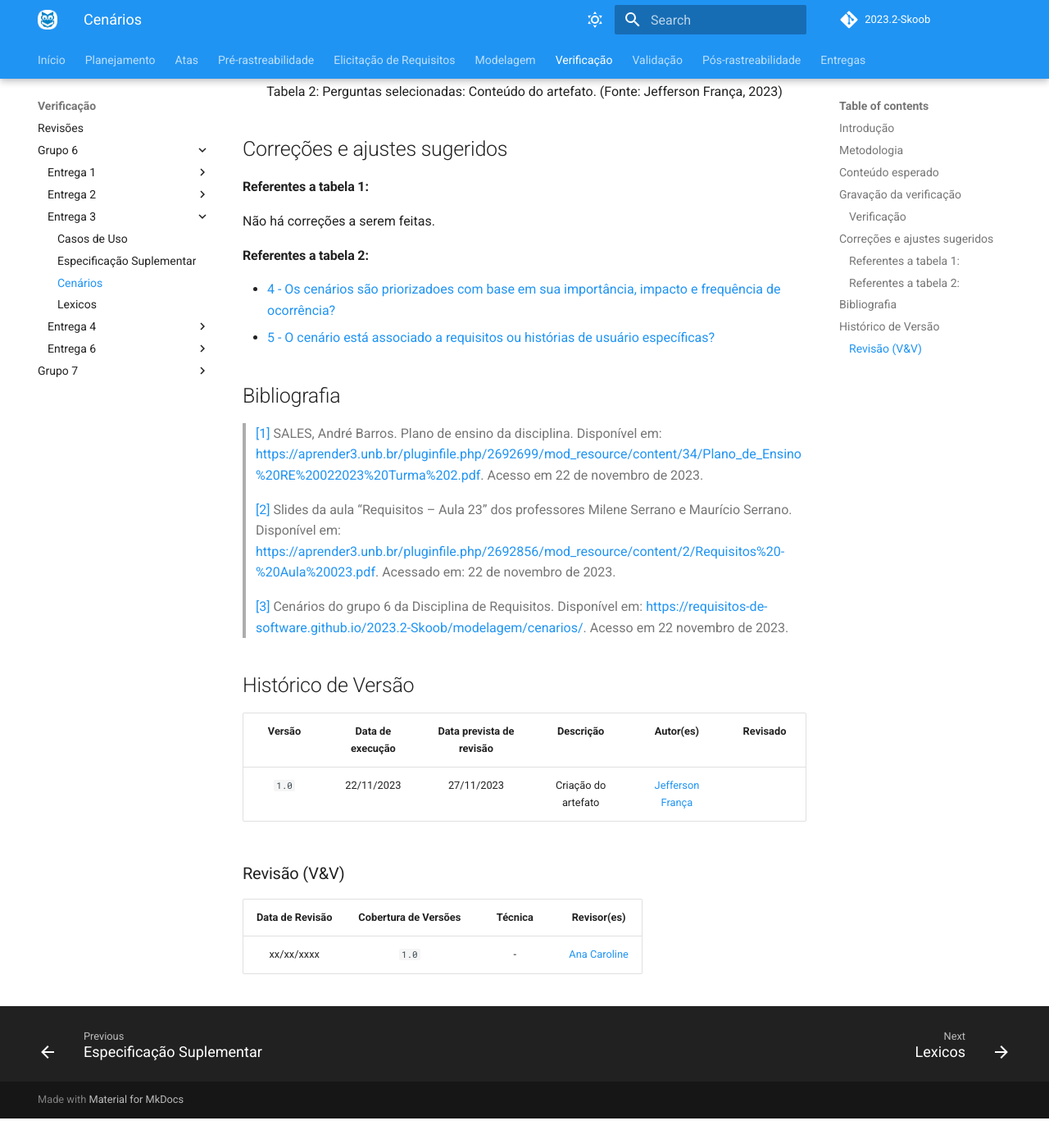
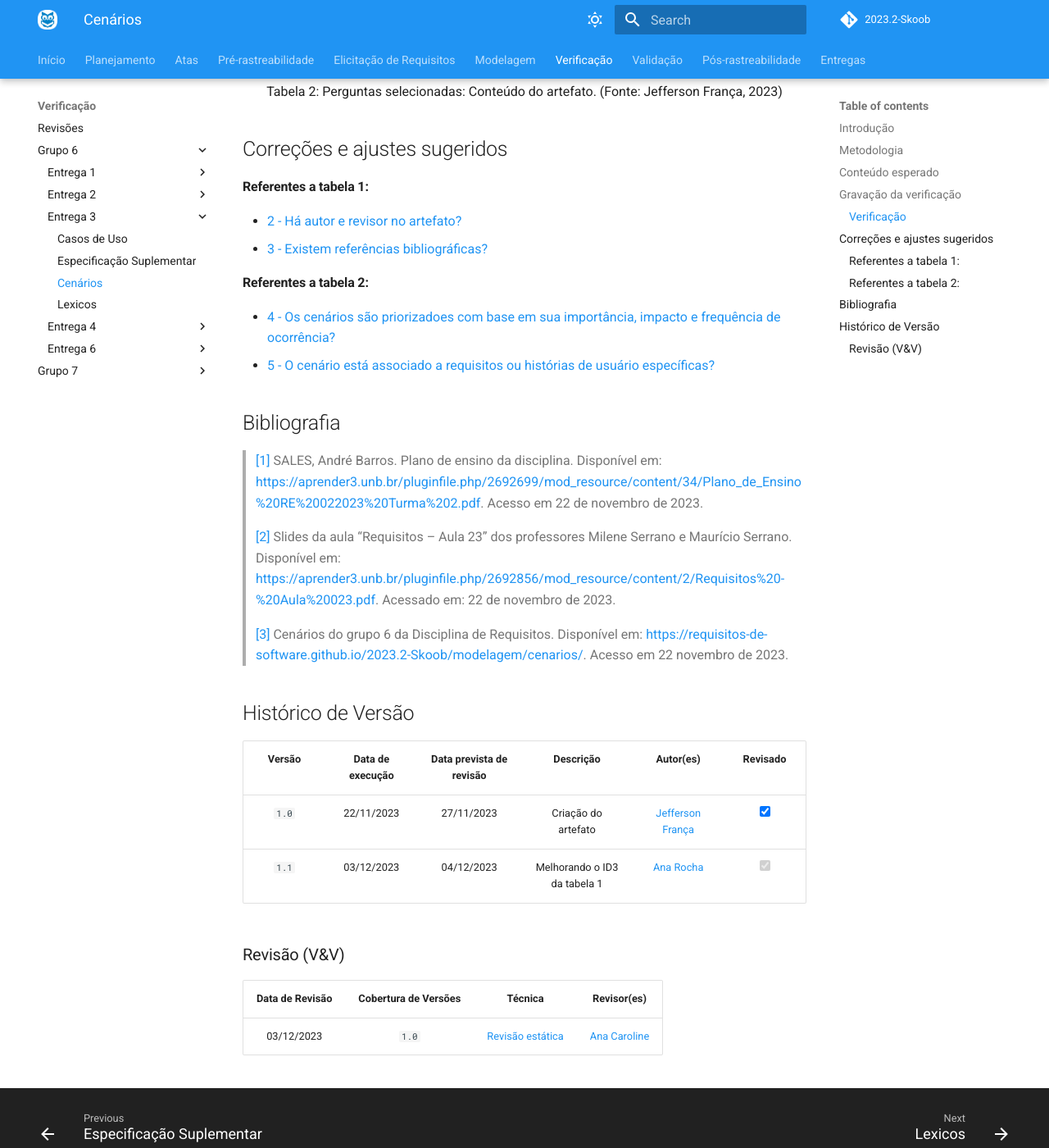
Before and after one commit to Requisitos-de-Software/2023.2-Skoob, an MkDocs documentation site: the page built from docs/verificacao/grupo6/cenarios_6.md, in a window 1280 px wide and 1400 px high, scrolled down 3928 px. Shown: the whole window at 82% size. Built offline with MkDocs 1.6.1 and Material for MkDocs 9.7.7, drawn with Linux system fonts in a browser that asks for light colours; comment, search, counter and statistics services are not loaded; before the commit the page ends 5292 px from its top, so only the background shows below that; some of the changed text lies outside the part shown.

Commit message:
revisão

```diff
--- a/docs/verificacao/grupo6/cenarios_6.md
+++ b/docs/verificacao/grupo6/cenarios_6.md
@@ -58,7 +58,7 @@
 | --- | -------------------------------------------------------- | ------ | --------- | ---------------------------------------------------------- |
 | 1   | Há histórico de versão padronizado?                      | Sim    | Ótimo     |                                                            |
 | 2   | Há autor e revisor no artefato?                          | Sim    | Ótimo     | Quando colocar "Todos" colocar o nome de cada um do grupo. |
-| 3   | Existem referências bibliográficas?                      | Sim    | Ótimo     |                                                            |
+| 3   | Existem referências bibliográficas?                      | Sim    | Bom     |  A referência 2 não é citada no texto   |
 | 4   | Possui hiperlinks para outros artefatos caso necessário? | Sim    | Ótimo     |                                                            |
 
 <div style="text-align: center;">
@@ -83,7 +83,8 @@
 
 #### Referentes a tabela 1:
 
-Não há correções a serem feitas.
+- [2 - Há autor e revisor no artefato?](#verificacao)
+- [3 - Existem referências bibliográficas?](#verificacao)
 
 #### Referentes a tabela 2:
 
@@ -102,10 +103,11 @@
 
 | Versão | Data de execução | Data prevista de revisão |      Descrição      |                   Autor(es)                   | Revisado |
 | :----: | :--------------: | :----------------------: | :-----------------: | :-------------------------------------------: | :------: |
-| `1.0`  |    22/11/2023    |        27/11/2023        | Criação do artefato | [Jefferson França](https://github.com/Frans6) |          |
+| `1.0`  |    22/11/2023    |        27/11/2023        | Criação do artefato | [Jefferson França](https://github.com/Frans6) |     <input type="checkbox" enabled checked />      |
+| `1.1`  |    03/12/2023    |        04/12/2023        | Melhorando o ID3 da tabela 1 | [Ana Rocha](https://github.com/anaaroch_) |   <input type="checkbox" disabled checked />       |
 
 ### Revisão (V&V)
 
 | Data de Revisão | Cobertura de Versões | Técnica |                 Revisor(es)                 |
 | :-------------: | :------------------: | :-----: | :-----------------------------------------: |
-|   xx/xx/xxxx    |        `1.0`         |    -    | [Ana Caroline](https://github.com/anaaroch) |
+|   03/12/2023    |        `1.0`         |  [Revisão estática](https://requisitos-de-software.github.io/2023.2-Skoob/verificacao/revisoes/)    | [Ana Caroline](https://github.com/anaaroch) |
```
